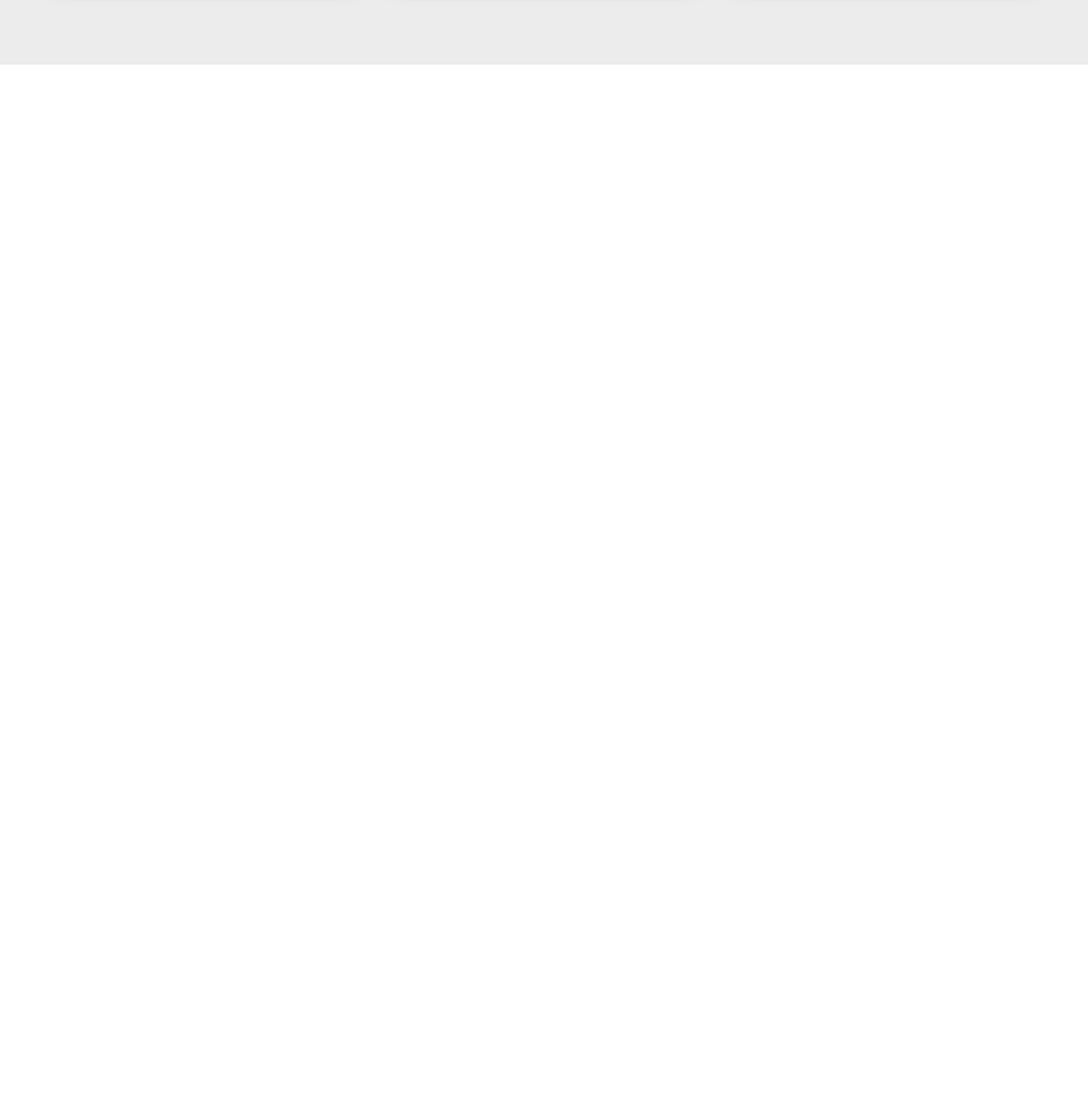
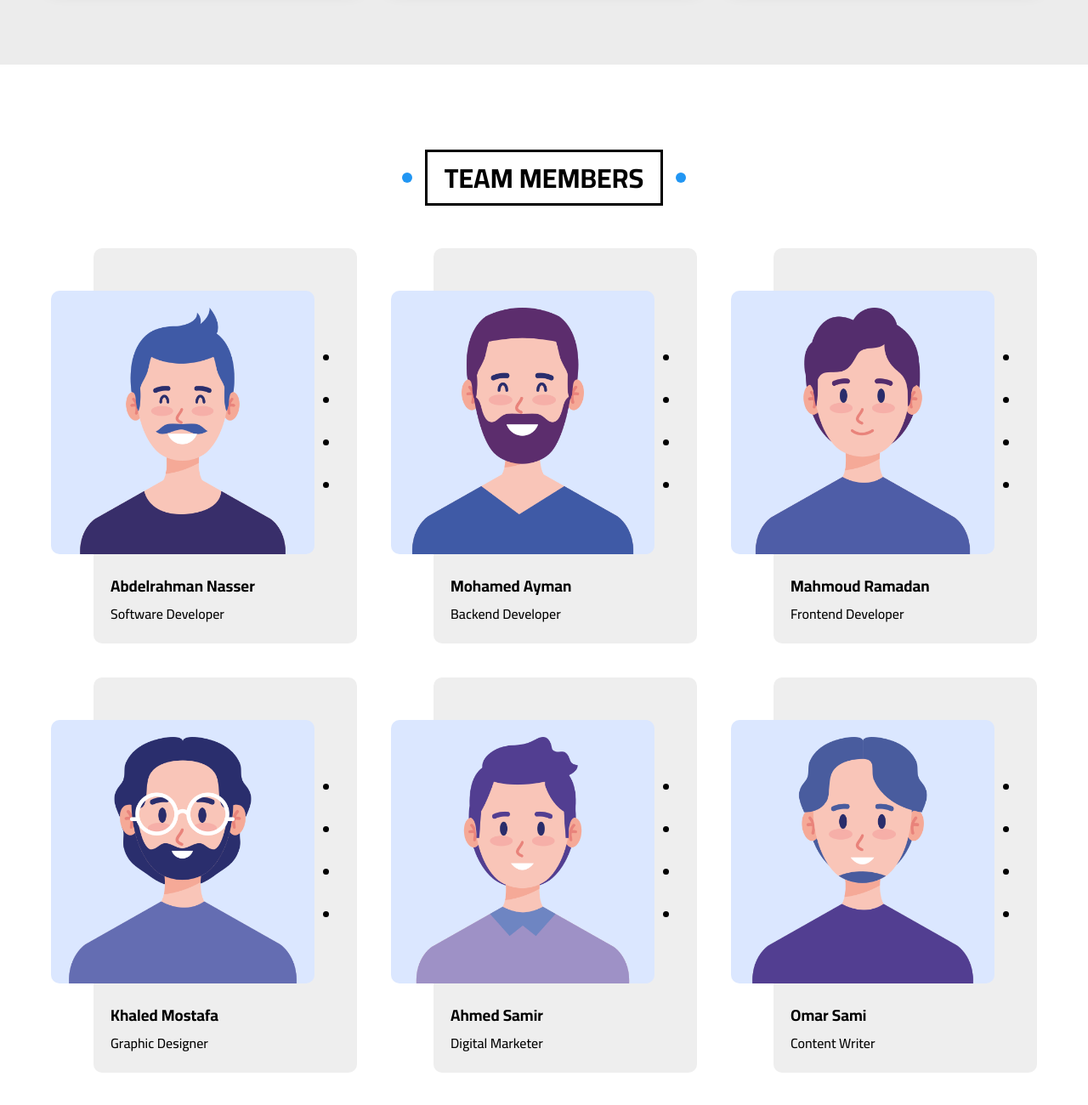
Before and after one commit to abdelrahmancsdev/elzero-mix, a plain HTML site: page index.html in a window 1280 px wide. Shown: the part 4424-5724 px from the top of the page at 85% size. Before the commit the page ends 4500 px from the top, so only its background shows below. Drawn offline with Linux system fonts and the light colour scheme.

Commit message:
Create Team Section

```diff
--- a/css/abstracts/_variables.scss
+++ b/css/abstracts/_variables.scss
@@ -1,4 +1,5 @@
 $main-color: var(--main-color);
+$light-color: var(--light-color);
 $text-color: var(--text-color);
 $sec-bg: var(--sec-bg);
 $space: var(--space);
--- a/css/core/_global.scss
+++ b/css/core/_global.scss
@@ -7,6 +7,7 @@
 }
 :root {
   --main-color: #2196f3;
+  --light-color: #dbe7ff;
   --text-color: #111;
   --sec-bg: #ececec;
   --space: 20px;
--- a/css/main.scss
+++ b/css/main.scss
@@ -9,3 +9,4 @@
 @use "sections/gallery";
 @use "sections/features";
 @use "sections/services";
+@use "sections/team";
--- /dev/null
+++ b/css/sections/_team.scss
@@ -0,0 +1,48 @@
+@use "../abstracts/variables" as v;
+@use "../abstracts/mixins" as m;
+@use "../abstracts/placeholders";
+
+#team-members {
+  .container {
+    @extend %grid3;
+    .member {
+      width: 100%;
+      position: relative;
+      padding-top: 50px;
+      .member-header {
+        @include m.flex(center, center);
+        .image {
+          padding: 20px 10px 0px;
+          background-color: v.$light-color;
+          border-radius: 10px;
+          img {
+            width: 100%;
+          }
+        }
+        .member-social {
+          list-style-type: disc;
+          list-style-position: inside;
+          li {
+            padding: 10px;
+            width: 50px;
+          }
+        }
+      }
+      .member-info {
+        padding: 20px 20px 20px 70px;
+        padding-left: 70px;
+      }
+      &::before {
+        content: "";
+        position: absolute;
+        height: 100%;
+        width: calc(100% - 50px);
+        background-color: #eee;
+        right: 0px;
+        top: 0px;
+        border-radius: 10px;
+        z-index: -1;
+      }
+    }
+  }
+}
--- a/index.html
+++ b/index.html
@@ -461,6 +461,116 @@
         </div>
       </section>
       <!-- Services End -->
+      <!-- Team Start -->
+      <section id="team-members">
+        <h2 class="main-heading">Team Members</h2>
+
+        <div class="container grid-sm-1">
+          <div class="member">
+            <div class="member-header">
+              <div class="image">
+                <img src="./imgs/Abdelrahman-Nasser-Vector.png" alt="" />
+              </div>
+              <ul class="member-social">
+                <li class="facebook"><a href="#"></a></li>
+                <li class="twitter"><a href="#"></a></li>
+                <li class="instagram"><a href="#"></a></li>
+                <li class="Linkedin"><a href="#"></a></li>
+              </ul>
+            </div>
+            <div class="member-info">
+              <h3 class="member-name">Abdelrahman Nasser</h3>
+              <p class="member-position">Software Developer</p>
+            </div>
+          </div>
+          <div class="member">
+            <div class="member-header">
+              <div class="image">
+                <img src="./imgs/Mohamed-Ayman-Vector.png" alt="" />
+              </div>
+              <ul class="member-social">
+                <li class="facebook"><a href="#"></a></li>
+                <li class="twitter"><a href="#"></a></li>
+                <li class="instagram"><a href="#"></a></li>
+                <li class="Linkedin"><a href="#"></a></li>
+              </ul>
+            </div>
+            <div class="member-info">
+              <h3 class="member-name">Mohamed Ayman</h3>
+              <p class="member-position">Backend Developer</p>
+            </div>
+          </div>
+          <div class="member">
+            <div class="member-header">
+              <div class="image">
+                <img src="./imgs/Mahmoud-Ramadan-Vector.png" alt="" />
+              </div>
+              <ul class="member-social">
+                <li class="facebook"><a href="#"></a></li>
+                <li class="twitter"><a href="#"></a></li>
+                <li class="instagram"><a href="#"></a></li>
+                <li class="Linkedin"><a href="#"></a></li>
+              </ul>
+            </div>
+            <div class="member-info">
+              <h3 class="member-name">Mahmoud Ramadan</h3>
+              <p class="member-position">Frontend Developer</p>
+            </div>
+          </div>
+          <div class="member">
+            <div class="member-header">
+              <div class="image">
+                <img src="./imgs/Khaled-Mostafa-Vector.png" alt="" />
+              </div>
+              <ul class="member-social">
+                <li class="facebook"><a href="#"></a></li>
+                <li class="twitter"><a href="#"></a></li>
+                <li class="instagram"><a href="#"></a></li>
+                <li class="Linkedin"><a href="#"></a></li>
+              </ul>
+            </div>
+            <div class="member-info">
+              <h3 class="member-name">Khaled Mostafa</h3>
+              <p class="member-position">Graphic Designer</p>
+            </div>
+          </div>
+          <div class="member">
+            <div class="member-header">
+              <div class="image">
+                <img src="./imgs/Ahmed-Samir-Vector.png" alt="" />
+              </div>
+              <ul class="member-social">
+                <li class="facebook"><a href="#"></a></li>
+                <li class="twitter"><a href="#"></a></li>
+                <li class="instagram"><a href="#"></a></li>
+                <li class="Linkedin"><a href="#"></a></li>
+              </ul>
+            </div>
+            <div class="member-info">
+              <h3 class="member-name">Ahmed Samir</h3>
+              <p class="member-position">Digital Marketer</p>
+            </div>
+          </div>
+          <div class="member">
+            <div class="member-header">
+              <div class="image">
+                <img src="./imgs/Omar-Sami-Vector.png" alt="" />
+              </div>
+              <ul class="member-social">
+                <li class="facebook"><a href="#"></a></li>
+                <li class="twitter"><a href="#"></a></li>
+                <li class="instagram"><a href="#"></a></li>
+                <li class="Linkedin"><a href="#"></a></li>
+              </ul>
+            </div>
+            <div class="member-info">
+              <h3 class="member-name">Omar Sami</h3>
+              <p class="member-position">Content Writer</p>
+            </div>
+          </div>
+        </div>
+      </section>
+      <!-- Team End -->
     </main>
     <script src="./js/main.js"></script>
   </body>
```
Also changed, not shown: css/main.css, imgs/Abdelrahman-Nasser-Vector.png (added), imgs/Ahmed-Samir-Vector.png (added), imgs/Khaled-Mostafa-Vector.png (added), imgs/Mahmoud-Ramadan-Vector.png (added), imgs/Mohamed-Ayman-Vector.png (added), imgs/Omar-Sami-Vector.png (added), 1 other file.
